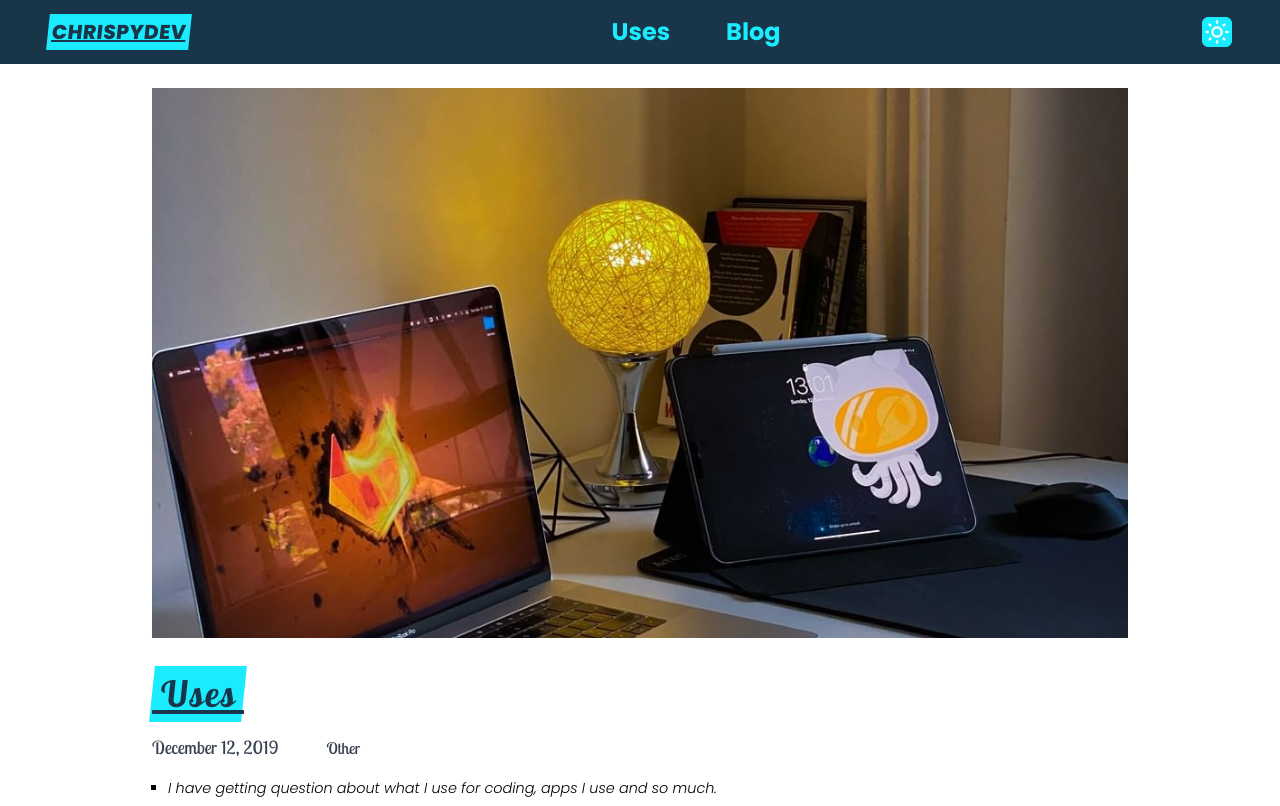
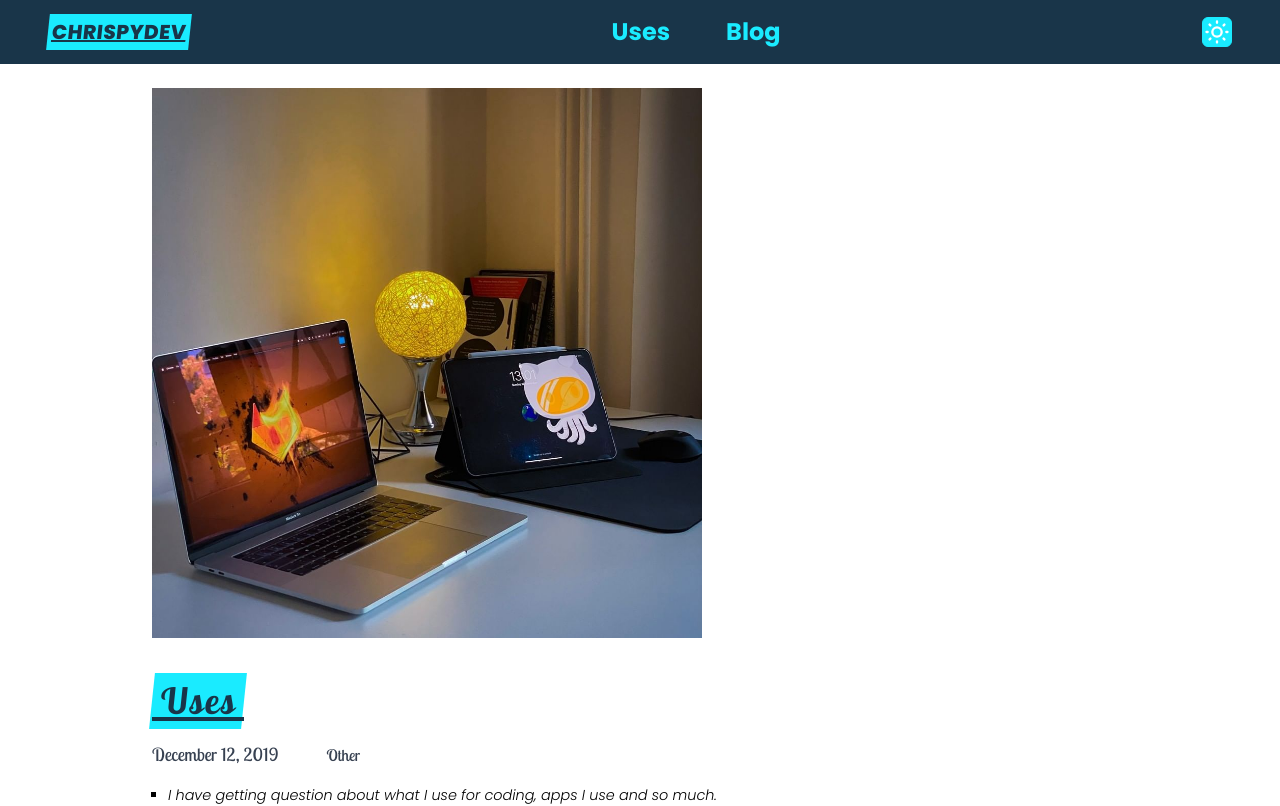
Before and after one commit to chrispydev/chrispydev-old, a Next.js app: page /uses in a window 1280 px wide. Shown: the top 806 px of the page. Built offline with nearby package versions, Linux system fonts and the light colour scheme; what tailwindcss-selection-variant would draw is missing.

Commit message:
fixed to vercel

```diff
--- a/components/About.js
+++ b/components/About.js
@@ -1,8 +1,8 @@
-// import Image from 'next/image';
+import Image from 'next/image';
 import { useState } from 'react';
 import useProgressBar from '../Hooks/useProgressBar';
 import ProgressBar from './ProgressBar';
-// import aboutImage from '../public/images/about.jpg';
+import aboutImage from '../public/images/about.jpg';
 
 export default function About() {
   const python = useProgressBar(98);
@@ -30,16 +30,16 @@ export default function About() {
     <section className='dark:bg-darker dark:text-white pt-16' id='about'>
       <div className='mx-5  lg:mx-10 flex flex-col lg:flex-row justify-between space-x-6'>
         <div className='w-full lg:w-1/4'>
-          {/* <Image
+          <Image
             src={aboutImage}
-            alt="about"
-            className="filter grayscale object-contain rounded-3xl"
-          /> */}
-          <img
+            alt='about'
+            className='filter grayscale object-contain rounded-3xl'
+          />
+          {/* <img
             src='/images/about.jpg'
             alt='about'
             className='filter grayscale object-contain'
-          />
+          /> */}
         </div>
         <div className='flex-1 pt-4 space-y-2'>
           <h1 className='text-bold capitalize text-3xl font-bold pb-2'>
--- a/components/TestimonialCard.js
+++ b/components/TestimonialCard.js
@@ -1,4 +1,4 @@
-// import Image from 'next/image';
+import Image from 'next/image';
 
 export default function TestimonialCard({
   name,
@@ -10,13 +10,13 @@ export default function TestimonialCard({
   return (
     <div className='shadow-lg dark:shadow-none dark:border-white dark:border-[1px] p-5 m-3 text-center'>
       <div className='w-full flex justify-start items-center space-x-4'>
-        {/* <Image
-          className="w-14 h-14 rounded-full"
+        <Image
+          className='w-14 h-14 rounded-full'
           src={image}
           width={56}
           height={56}
-        /> */}
-        <img className='w-14 h-14 rounded-full' src={image} />
+        />
+        {/* <img className='w-14 h-14 rounded-full' src={image} /> */}
         <h5 className='font-semibold'>{name}</h5>
       </div>
       <div className='my-2 flex'>
--- a/package.json
+++ b/package.json
@@ -7,7 +7,6 @@
     "dev": "next -p 7771",
     "build": "next build",
     "start": "next start",
-    "export": "next export",
     "lint": "next lint"
   },
   "author": "Christian Owusu",
--- a/pages/uses.js
+++ b/pages/uses.js
@@ -1,25 +1,20 @@
-// import Image from 'next/image';
+import Image from 'next/image';
 
 import Heading from '../components/Heading';
 import HighlightText from '../components/HighlightText';
 
-// import usesBanner from '../public/images/uses/banner.jpg';
+import usesBanner from '../public/images/uses/banner.jpg';
 
 export default function uses() {
   return (
     <div className='dark:bg-darker'>
       <main className='lg:max-w-[80%] mx-auto p-2 dark:text-white'>
         <div className='p-4'>
-          {/* <Image
+          <Image
             height={550}
-            objectFit="cover"
+            objectFit='cover'
             src={usesBanner}
-            alt="user-banner"
-          /> */}
-          <img
-            src='/images/uses/banner.jpg'
             alt='user-banner'
-            className='h-[200px] md:h-[550px] w-full object-cover'
           />
           <div className='mt-7'>
             <div className='w-full flex justify-start items-center'>
```
Also changed, not shown: components/PortfolioCard.js (+37 -37 lines).
